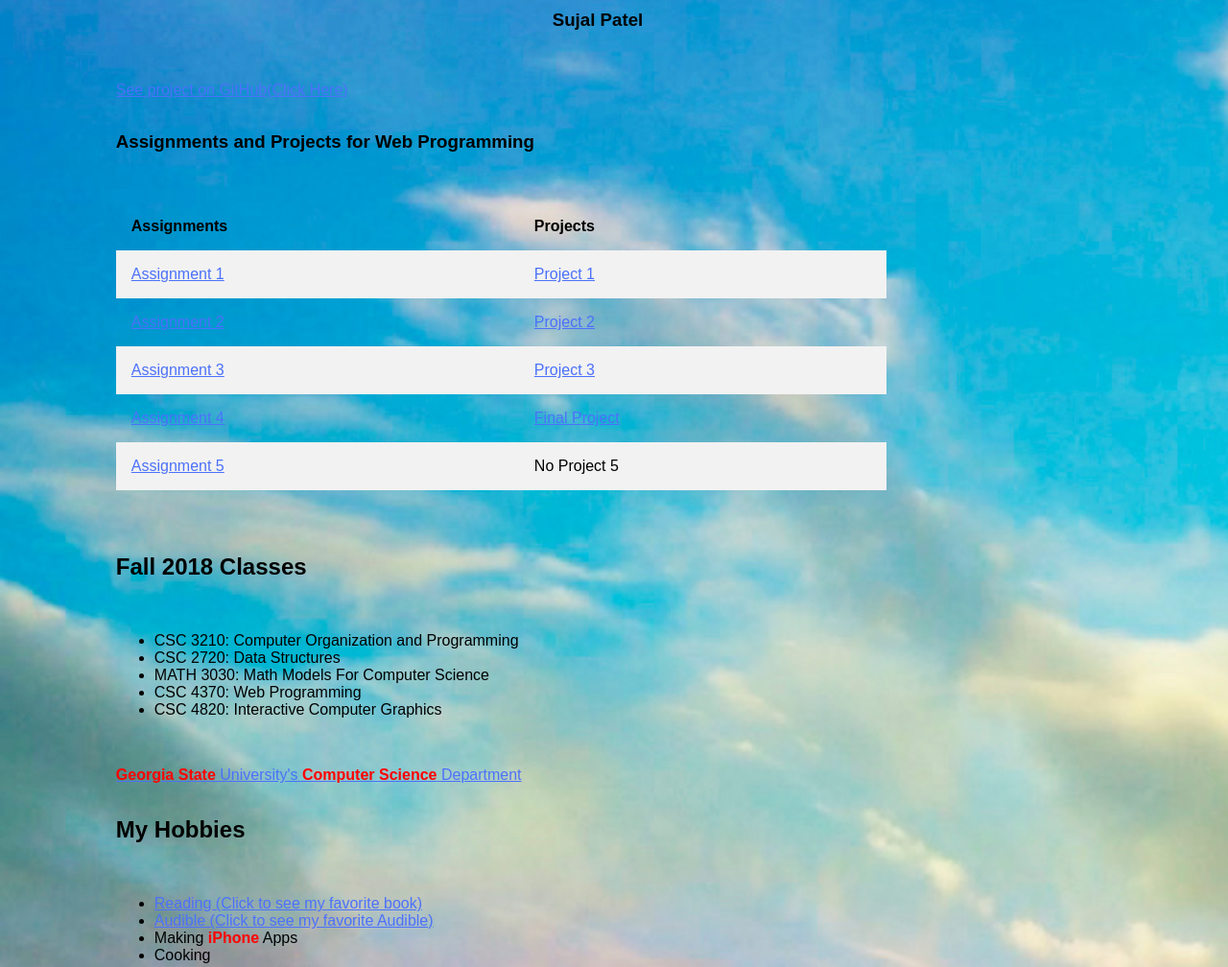
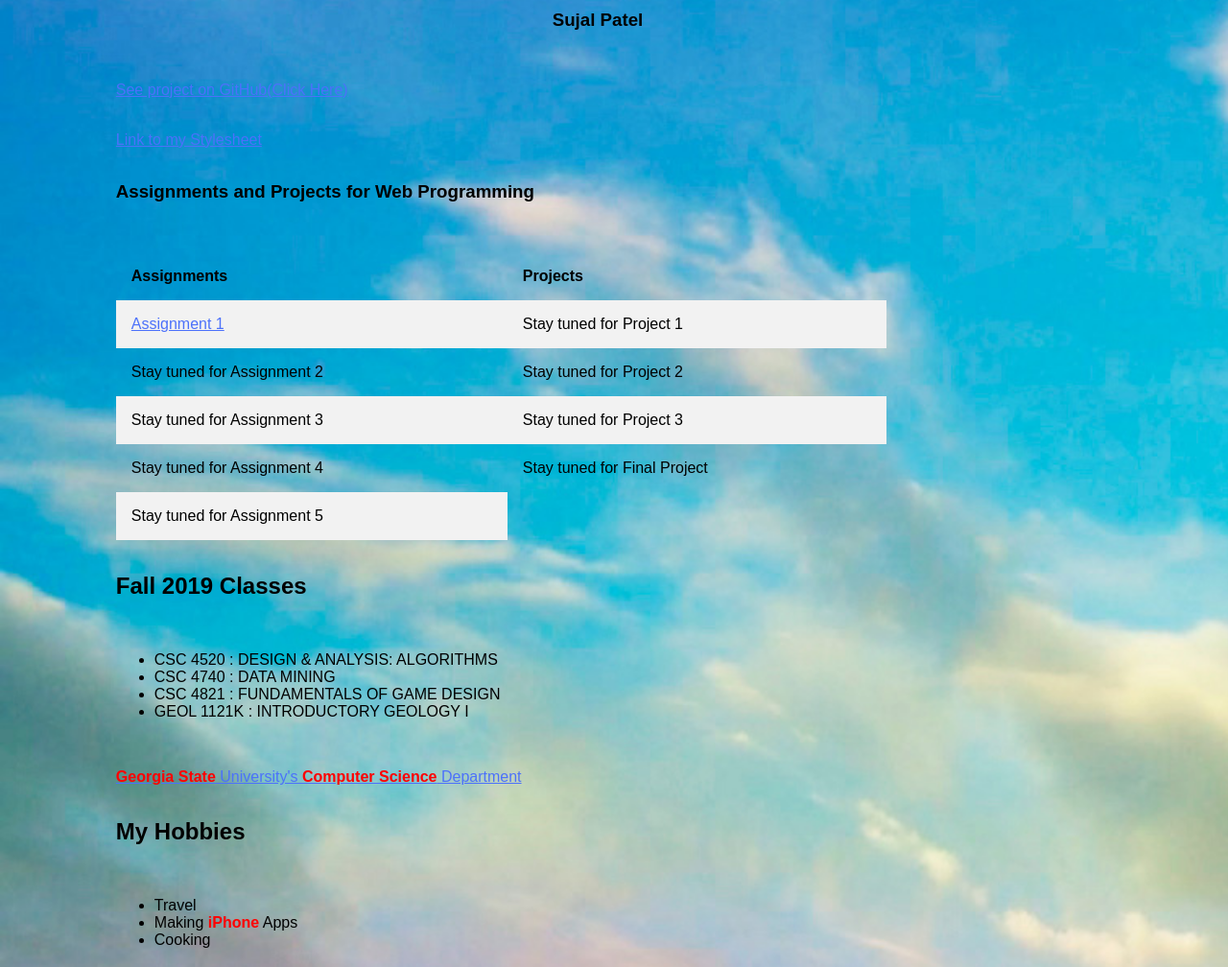
Before and after one commit to spatel287/Assignment1_SujalPatel, a plain HTML site: page index.html in a window 1280 px wide. Shown: the part 812-1820 px from the top of the page at 96% size. Drawn offline with Linux system fonts and the light colour scheme.

Commit message:
edit
editting .html file

```diff
--- a/index.html
+++ b/index.html
@@ -30,7 +30,13 @@
 </p>
 </td>
 </tr>
-
+<tr>
+    <td>
+    <p>
+      <a href="stylesheet.css">Link to my Stylesheet</a>
+    </p>
+    </td>
+    </tr>
 <tr>
 <td>
 <h3>Assignments and Projects for Web Programming</h3>
@@ -49,57 +55,54 @@
     	<a href="index.html">Assignment 1</a>
     </td>
     <td>
-		<a href="http://codd.cs.gsu.edu/~spatel287/project1/Correct.html">Project 1</a>
+		<a>Stay tuned for Project 1</a>
 	</td>
   </tr>
   <tr>
     <td>
-    	<a href="http://codd.cs.gsu.edu/~spatel287/assignment2/program1.html">Assignment 2</a>
+    	<a>Stay tuned for Assignment 2</a>
     </td>
     <td>
-     <a href="http://codd.cs.gsu.edu/~spatel287/Project2/Login.php">Project 2</a>
+     <a>Stay tuned for Project 2</a>
     </td>
   </tr>
   <tr>
     <td>
-    	<a href="http://codd.cs.gsu.edu/~spatel287/Assignment3/hw3.php">Assignment 3</a>
+    	<a>Stay tuned for Assignment 3</a>
     </td>
     <td>
-      <a href="http://codd.cs.gsu.edu/~spatel2871/Project3/gameOfLife.html">Project 3</a>
+      <a> Stay tuned for Project 3</a>
     </td>
   </tr>
   <tr>
   	<td>
-  		<a href="http://codd.cs.gsu.edu/~spatel287/Assignment4/hw4.php">Assignment 4</a>
+  		<a>Stay tuned for Assignment 4</a>
   	</td>
   	<td>
-      <a href="http://codd.cs.gsu.edu/~mlynch7/finalProject/index.php">Final Project</a>
+      <a>Stay tuned for Final Project</a>
     </td>
   </tr>
   <tr>
   	<td>
-        <a href="http://codd.cs.gsu.edu/~spatel287/Assignment5/hw5.html">Assignment 5</a>
+        <a>Stay tuned for Assignment 5</a>
     </td>
-    <td>No Project 5</td>
-  </tr>
-  <td>
+
 </table>
 
 </tr>
 <tr>
 <td>
-<h2>Fall 2018 Classes</h2>
+<h2>Fall 2019 Classes</h2>
 </td>
 </tr>
 
 <tr>
 <td>
 <ul>
-  <li>CSC 3210: Computer Organization and Programming</li>
-  <li>CSC 2720: Data Structures</li>
-  <li>MATH 3030: Math Models For Computer Science</li>
-  <li>CSC 4370: Web Programming</li>
-  <li>CSC 4820: Interactive Computer Graphics</li>
+  <li>CSC 4520 : DESIGN & ANALYSIS: ALGORITHMS</li>
+  <li>CSC 4740 : DATA MINING</li>
+  <li>CSC 4821 : FUNDAMENTALS OF GAME DESIGN</li>
+  <li>GEOL 1121K : INTRODUCTORY GEOLOGY I</li>
 </ul>
 </td>
 </tr>
@@ -119,12 +122,7 @@
 <tr>
 <td>
 <ul>
-  <li>
-  	<a href="https://en.wikipedia.org/wiki/Harry_Potter_and_the_Deathly_Hallows">Reading (Click to see my favorite book)</a>
-  </li>
-  <li>
-  	<a href="https://www.audible.com/pd/I-Cant-Make-This-Up-Audiobook/B06VX4GHHG">Audible (Click to see my favorite Audible)</a>
-  </li>
+	<li>Travel</li>
   <li>Making <span>iPhone</span> Apps </li>
   <li>Cooking</li>
 </ul>
@@ -177,23 +175,23 @@
 <td>
 <div>
   <h3>Favorite Quote</h3>
-  <p>"The only way to do great work is to love what you do." --Steve Jobs</p>
+  <p>"Act like you own the place"</p>
 </div>
 </td>
 </tr>
 
 <tr>
 <td>
-<h2>Fun Facts About Me</h2>
+<h2>Fun Facts About</h2>
 <ol>
 	<li>
-		<a href="http://www2.hm.com/en_us/index.html">Favorite Place to Shop: H&M</a>
+		<a href="https://www.google.com/search?tbm=isch&q=Labrador+Retriever+pics&chips=q:labrador+retriever+pics,g_1:puppy:Zit1Puxn7jY%3D&usg=AI4_-kQchnpwKgt-WE_sZKK5c6XWv9BgVQ&sa=X&ved=0ahUKEwisxumLlP7iAhUCm-AKHWnvBnIQ4lYINigH&biw=1440&bih=788&dpr=2#imgrc=6PUlcoHTUG4dOM:">Favorite puppy breed: Labrador Retriever</a>
 	</li>
 	<li>
-		<a href="https://hasanminhaj.com">Favorite Comedian: Hasan Minhaj</a>
+		<a href="http://www.aroundtheworldtours.com/demo/">Favorite things to do: Travel the world</a>
 	</li>
 	<li>
-		<a href="https://www.lamborghini.com/en-en/models/aventador/aventador-svj-coupe">Dream Car: Lamborghini Aventador</a>
+		<a href="https://www.nycgo.com/">Dream place to live: New York</a>
 	</li>
 </ol>
 </td>
```
